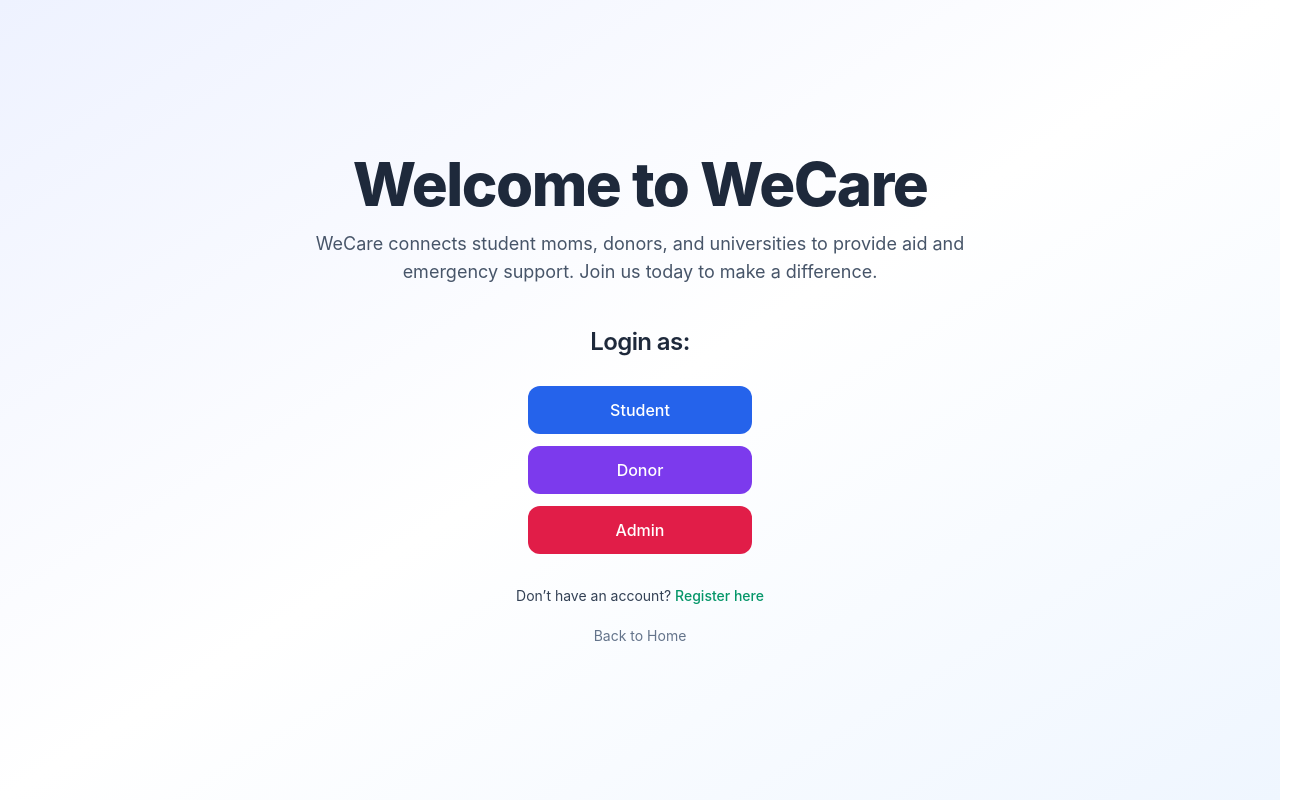
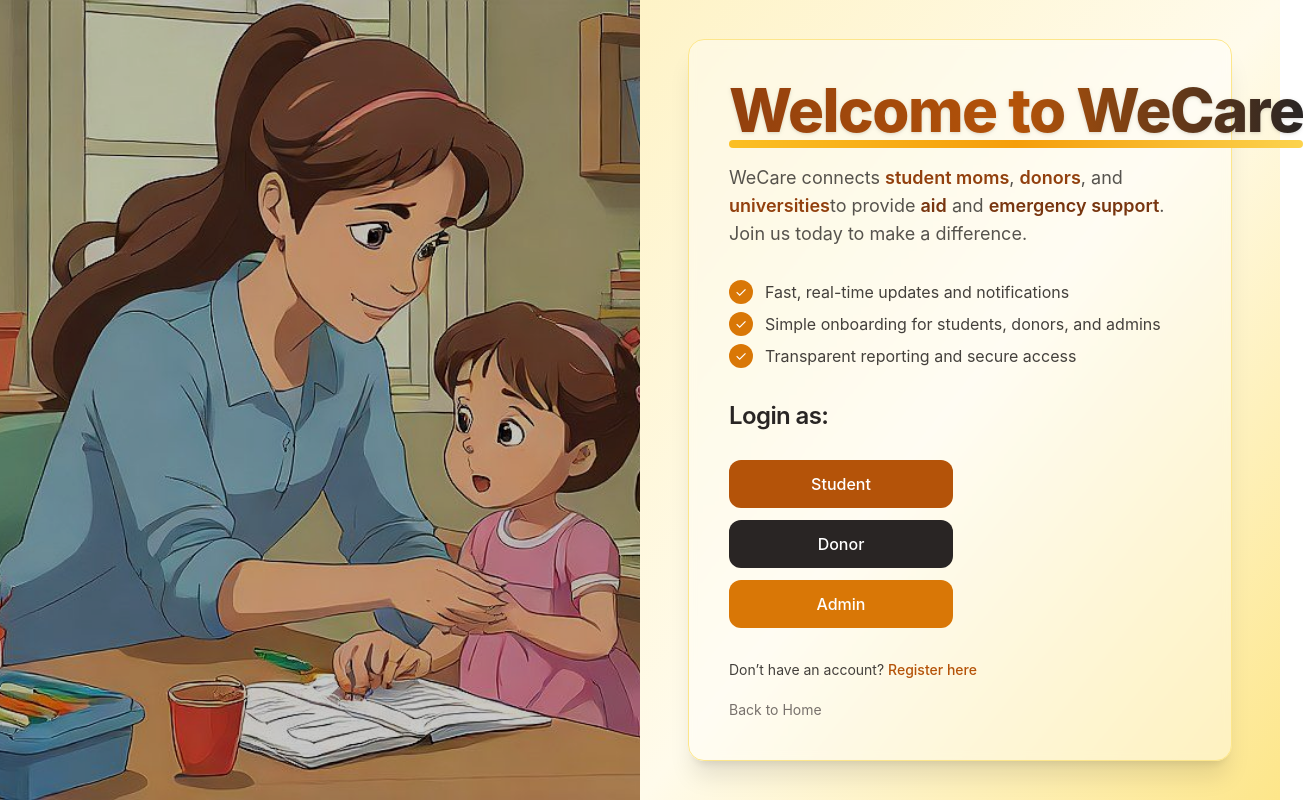
Before and after one commit to Nonga001/WeCare_Project, a React (Vite) app in the folder wecare-frontend/: page / in a window 1280 px wide. Both pictures are taken after a click on the button "Login". Shown: the whole page, 1303 px wide, since content can reach past the window. Built offline with nearby package versions, Linux system fonts and the light colour scheme.

Commit message:
Changes in landing page

```diff
--- a/wecare-frontend/package.json
+++ b/wecare-frontend/package.json
@@ -11,10 +11,11 @@
   },
   "dependencies": {
     "axios": "^1.12.2",
-    "socket.io-client": "^4.8.1",
     "react": "^19.1.1",
     "react-dom": "^19.1.1",
-    "react-router-dom": "^7.9.1"
+    "react-router-dom": "^7.9.1",
+    "socket.io-client": "^4.8.1",
+    "sonner": "^2.0.7"
   },
   "devDependencies": {
     "@eslint/js": "^9.33.0",
--- a/wecare-frontend/src/App.jsx
+++ b/wecare-frontend/src/App.jsx
@@ -1,4 +1,5 @@
 import { useEffect } from 'react'
+import { Toaster } from 'sonner'
 import AppRoutes from "./routes/AppRoutes";
 import { AuthProvider } from "./context/AuthContext";
 import { SocketProvider } from "./context/SocketContext";
@@ -17,6 +18,7 @@ function App() {
     <AuthProvider>
       <SocketProvider>
         <AppRoutes />
+        <Toaster richColors position="top-right" />
       </SocketProvider>
     </AuthProvider>
   );
--- a/wecare-frontend/src/pages/Landing.jsx
+++ b/wecare-frontend/src/pages/Landing.jsx
@@ -1,31 +1,71 @@
-import { useState } from "react";
+import { useEffect, useState } from "react";
+import momReading from "../assets/mom daughter read books.jpeg";
 import { Link } from "react-router-dom";
 
 const Landing = () => {
   const [mode, setMode] = useState(""); // "", "login", or "register"
+  const [mounted, setMounted] = useState(false);
+
+  useEffect(() => {
+    const t = setTimeout(() => setMounted(true), 10);
+    return () => clearTimeout(t);
+  }, []);
 
   return (
-    <div className="flex flex-col items-center justify-center min-h-screen w-full bg-gradient-to-br from-indigo-50 via-white to-blue-50 px-4">
-      <h1 className="text-4xl sm:text-6xl font-extrabold text-slate-800 mb-4 text-center tracking-tight">
-        Welcome to WeCare
-      </h1>
-      <p className="text-base sm:text-lg text-slate-600 mb-10 text-center max-w-2xl">
-        WeCare connects student moms, donors, and universities to provide aid
-        and emergency support. Join us today to make a difference.
-      </p>
+    <div className="w-full h-screen bg-gradient-to-br from-amber-50 via-white to-stone-50 grid grid-rows-2 lg:grid-rows-1 lg:grid-cols-2">
+      {/* Left: Full-height image */}
+      <div className="relative w-full h-full order-1 lg:order-1">
+        <img
+          src={momReading}
+          alt="Mother and daughter reading books"
+          className="absolute inset-0 w-full h-full object-cover"
+        />
+        <div className="absolute inset-0 bg-black/20" />
+      </div>
+
+      {/* Right: Content */}
+      <div className="order-2 lg:order-2 flex items-center justify-center w-full px-6 lg:px-12 py-8 lg:py-0 bg-gradient-to-br from-amber-100 via-amber-50 to-amber-200">
+        <div className={`max-w-xl lg:max-w-2xl w-full border border-amber-200 bg-white/40 shadow-xl rounded-2xl p-6 lg:p-10 backdrop-blur-sm ${mounted ? 'opacity-100 translate-y-0' : 'opacity-0 translate-y-2'} transition-all duration-700`}>
+          <h1 className={`mb-6 ${mounted ? 'opacity-100 translate-y-0' : 'opacity-0 translate-y-2'} transition-all duration-700 delay-100`}>
+            <span className="relative inline-block">
+              <span className="block text-4xl sm:text-5xl lg:text-6xl font-extrabold leading-tight tracking-tight bg-gradient-to-r from-amber-800 via-amber-700 to-stone-800 bg-clip-text text-transparent drop-shadow lg:whitespace-nowrap">
+                Welcome to WeCare
+              </span>
+              <span className="absolute left-0 -bottom-2 h-2 w-full rounded-full bg-gradient-to-r from-amber-400 via-amber-500 to-amber-300"></span>
+            </span>
+          </h1>
+          <p className={`text-base sm:text-lg text-stone-700/90 mb-8 leading-relaxed ${mounted ? 'opacity-100 translate-y-0' : 'opacity-0 translate-y-2'} transition-all duration-700 delay-150`}>
+            WeCare connects <span className="text-amber-800 font-semibold">student moms</span>, <span className="text-amber-800 font-semibold">donors</span>, and <span className="text-amber-800 font-semibold">universities</span>
+            to provide <span className="text-amber-900 font-semibold">aid</span> and <span className="text-amber-900 font-semibold">emergency support</span>. Join us today to make a difference.
+          </p>
+
+          <ul className={`space-y-2 mb-8 ${mounted ? 'opacity-100 translate-y-0' : 'opacity-0 translate-y-2'} transition-all duration-700 delay-200`}>
+            <li className="flex items-center gap-3 text-stone-700">
+              <span className="inline-flex h-6 w-6 items-center justify-center rounded-full bg-amber-600 text-white text-sm">✓</span>
+              Fast, real-time updates and notifications
+            </li>
+            <li className="flex items-center gap-3 text-stone-700">
+              <span className="inline-flex h-6 w-6 items-center justify-center rounded-full bg-amber-600 text-white text-sm">✓</span>
+              Simple onboarding for students, donors, and admins
+            </li>
+            <li className="flex items-center gap-3 text-stone-700">
+              <span className="inline-flex h-6 w-6 items-center justify-center rounded-full bg-amber-600 text-white text-sm">✓</span>
+              Transparent reporting and secure access
+            </li>
+          </ul>
 
       {/* Show both buttons only if no mode selected */}
       {mode === "" && (
         <div className="flex flex-col sm:flex-row gap-4 mb-8">
           <button
             onClick={() => setMode("login")}
-            className="px-8 py-3 bg-blue-600 text-white font-semibold rounded-xl shadow hover:bg-blue-700 focus:outline-none focus:ring-2 focus:ring-blue-300 active:bg-blue-800 transition"
+            className="px-8 py-3 bg-amber-700 text-white font-semibold rounded-xl shadow hover:bg-amber-800 focus:outline-none focus:ring-2 focus:ring-amber-300 active:bg-amber-900 transition-transform duration-200 ease-out hover:scale-[1.03] active:scale-95"
           >
             Login
           </button>
           <button
             onClick={() => setMode("register")}
-            className="px-8 py-3 bg-emerald-600 text-white font-semibold rounded-xl shadow hover:bg-emerald-700 focus:outline-none focus:ring-2 focus:ring-emerald-300 active:bg-emerald-800 transition"
+            className="px-8 py-3 bg-stone-800 text-white font-semibold rounded-xl shadow hover:bg-stone-900 focus:outline-none focus:ring-2 focus:ring-stone-300 active:bg-black transition-transform duration-200 ease-out hover:scale-[1.03] active:scale-95"
           >
             Register
           </button>
@@ -34,38 +74,38 @@ const Landing = () => {
 
       {/* Login Options */}
       {mode === "login" && (
-        <div className="flex flex-col items-center gap-3">
-          <h2 className="text-2xl font-semibold mb-4 text-slate-800">Login as:</h2>
+        <div className="flex flex-col items-start gap-3">
+          <h2 className="text-2xl font-semibold mb-4 text-stone-800">Login as:</h2>
           <Link
             to="/login/student"
-            className="px-6 py-3 bg-blue-600 text-white rounded-xl w-56 text-center font-medium hover:bg-blue-700 focus:outline-none focus:ring-2 focus:ring-blue-300 transition"
+            className="px-6 py-3 bg-amber-700 text-white rounded-xl w-56 text-center font-medium hover:bg-amber-800 focus:outline-none focus:ring-2 focus:ring-amber-300 transition-transform duration-200 hover:scale-[1.02]"
           >
             Student
           </Link>
           <Link
             to="/login/donor"
-            className="px-6 py-3 bg-violet-600 text-white rounded-xl w-56 text-center font-medium hover:bg-violet-700 focus:outline-none focus:ring-2 focus:ring-violet-300 transition"
+            className="px-6 py-3 bg-stone-800 text-white rounded-xl w-56 text-center font-medium hover:bg-stone-900 focus:outline-none focus:ring-2 focus:ring-stone-300 transition-transform duration-200 hover:scale-[1.02]"
           >
             Donor
           </Link>
           <Link
             to="/login/admin"
-            className="px-6 py-3 bg-rose-600 text-white rounded-xl w-56 text-center font-medium hover:bg-rose-700 focus:outline-none focus:ring-2 focus:ring-rose-300 transition"
+            className="px-6 py-3 bg-amber-600 text-white rounded-xl w-56 text-center font-medium hover:bg-amber-700 focus:outline-none focus:ring-2 focus:ring-amber-200 transition-transform duration-200 hover:scale-[1.02]"
           >
             Admin
           </Link>
 
-          <p className="mt-5 text-sm text-slate-700">
+          <p className="mt-5 text-sm text-stone-700">
             Don’t have an account?{" "}
             <button
               onClick={() => setMode("register")}
-              className="text-emerald-600 font-medium hover:underline"
+              className="text-amber-700 font-medium hover:underline"
             >
               Register here
             </button>
           </p>
 
-          <p className="mt-2 text-sm text-slate-500">
+          <p className="mt-2 text-sm text-stone-500">
             <button
               onClick={() => setMode("")}
               className="hover:text-gray-700 hover:underline"
@@ -78,38 +118,38 @@ const Landing = () => {
 
       {/* Register Options */}
       {mode === "register" && (
-        <div className="flex flex-col items-center gap-3">
-          <h2 className="text-2xl font-semibold mb-4 text-slate-800">Register as:</h2>
+        <div className="flex flex-col items-start gap-3">
+          <h2 className="text-2xl font-semibold mb-4 text-stone-800">Register as:</h2>
           <Link
             to="/register/student"
-            className="px-6 py-3 bg-blue-600 text-white rounded-xl w-56 text-center font-medium hover:bg-blue-700 focus:outline-none focus:ring-2 focus:ring-blue-300 transition"
+            className="px-6 py-3 bg-amber-700 text-white rounded-xl w-56 text-center font-medium hover:bg-amber-800 focus:outline-none focus:ring-2 focus:ring-amber-300 transition-transform duration-200 hover:scale-[1.02]"
           >
             Student
           </Link>
           <Link
             to="/register/donor"
-            className="px-6 py-3 bg-violet-600 text-white rounded-xl w-56 text-center font-medium hover:bg-violet-700 focus:outline-none focus:ring-2 focus:ring-violet-300 transition"
+            className="px-6 py-3 bg-stone-800 text-white rounded-xl w-56 text-center font-medium hover:bg-stone-900 focus:outline-none focus:ring-2 focus:ring-stone-300 transition-transform duration-200 hover:scale-[1.02]"
           >
             Donor
           </Link>
           <Link
             to="/register/admin"
-            className="px-6 py-3 bg-rose-600 text-white rounded-xl w-56 text-center font-medium hover:bg-rose-700 focus:outline-none focus:ring-2 focus:ring-rose-300 transition"
+            className="px-6 py-3 bg-amber-600 text-white rounded-xl w-56 text-center font-medium hover:bg-amber-700 focus:outline-none focus:ring-2 focus:ring-amber-200 transition-transform duration-200 hover:scale-[1.02]"
           >
             Admin
           </Link>
 
-          <p className="mt-5 text-sm text-slate-700">
+          <p className="mt-5 text-sm text-stone-700">
             Already have an account?{" "}
             <button
               onClick={() => setMode("login")}
-              className="text-blue-600 font-medium hover:underline"
+              className="text-amber-700 font-medium hover:underline"
             >
               Login here
             </button>
           </p>
 
-          <p className="mt-2 text-sm text-slate-500">
+          <p className="mt-2 text-sm text-stone-500">
             <button
               onClick={() => setMode("")}
               className="hover:text-gray-700 hover:underline"
@@ -119,6 +159,8 @@ const Landing = () => {
           </p>
         </div>
       )}
+        </div>
+      </div>
     </div>
   );
 };
```
Also changed, not shown: wecare-frontend/src/context/SocketContext.jsx (+13 -3 lines), wecare-frontend/src/pages/dashboards/admin/AdminNotifications.jsx (+3 -9 lines), wecare-frontend/src/pages/dashboards/donor/BrowseRequests.jsx (+1 -22 lines), wecare-frontend/src/pages/dashboards/donor/Donations.jsx (+1 -13 lines), wecare-frontend/src/pages/dashboards/donor/DonorNotifications.jsx (+3 -9 lines), wecare-frontend/src/pages/dashboards/student/StudentNotifications.jsx (+3 -9 lines), wecare-frontend/src/pages/dashboards/superadmin/SuperAdminNotifications.jsx (+3 -9 lines), wecare-frontend/src/utils/notificationPrefs.js (+6 -32 lines), wecare-frontend/src/assets/mom daughter read books.jpeg (added), 1 other file (tests, documents, lock files or other folders).
